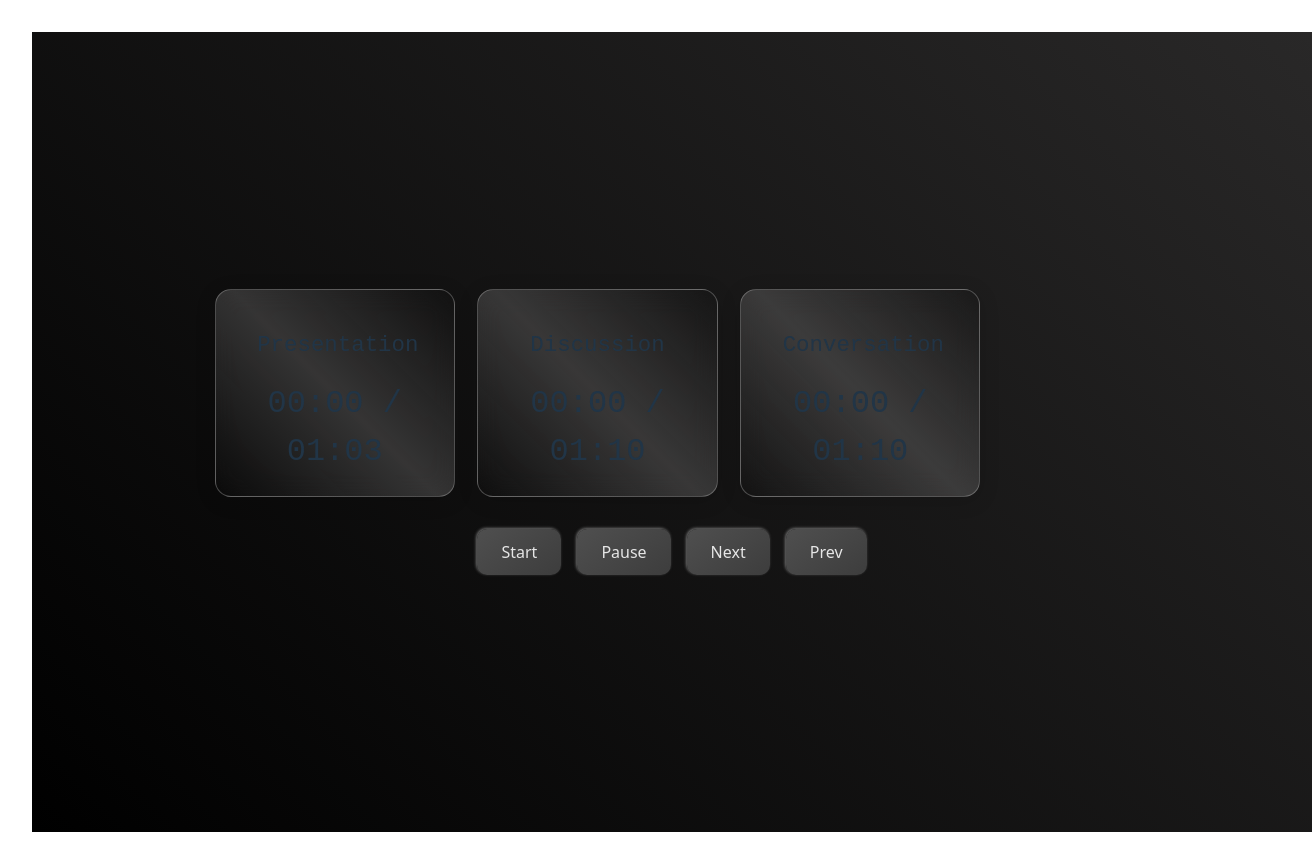
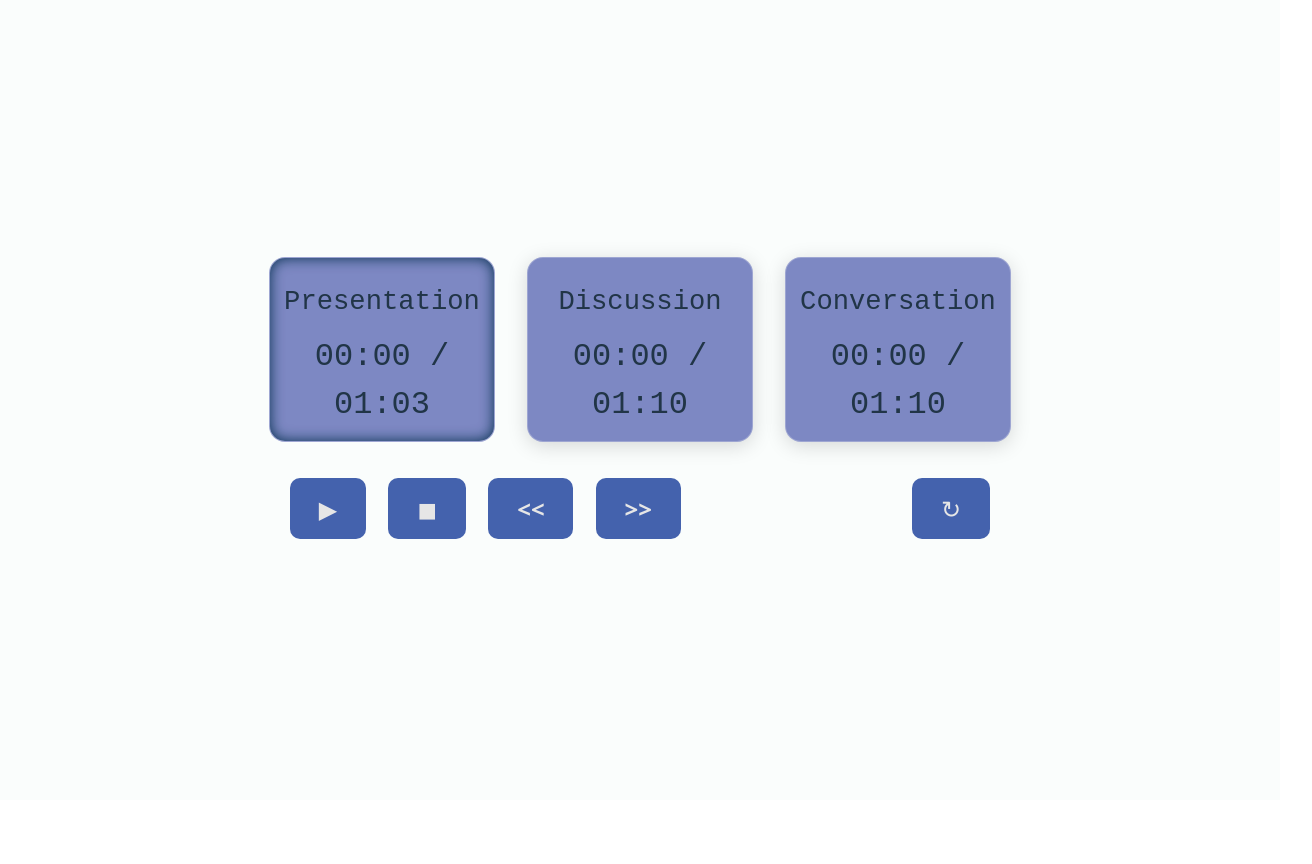
Before and after one commit to blitheryjibits/multi-timer, a React (Vite) app: page / in a window 1280 px wide. Shown: the whole page, 1312 px wide, since content can reach past the window. After the commit the page ends 800 px from the top, so only its background shows below. Built offline with nearby package versions, Linux system fonts and the light colour scheme.

Commit message:
Layout refactor - color theme change and button icons added

```diff
--- a/src/App.css
+++ b/src/App.css
@@ -1,9 +1,10 @@
 #root {
-  max-width: 1280px;
-  margin: 0 auto;
-  padding: 2rem;
+  max-width: 100vw;
+  margin: 0;
+  padding: 0;
   text-align: center;
   box-sizing: border-box;
+  background: #f7fcfba5;
 }
 
 .app-container {
@@ -13,38 +14,35 @@
   align-items: center;
   height: 100vh;
   width: 100vw;
-  background: linear-gradient(45deg, #000000, #292828 );
-
 }
 
 .timer-container {
   display: flex;
   flex-direction: row;
-  gap: 1.4rem;
-  padding:1rem;
+  justify-content: center;
+  width: clamp(600px, 70%, 1000px);
+  gap: 2rem;
+  padding: 1rem;
 }
+
 .timer-card {
-  padding: 1.2em;
-  background: linear-gradient(45deg, rgba(13, 13, 13, 0.15), rgba(133, 132, 132, 0.326), rgba(13, 13, 13, 0.15));
-  backdrop-filter: blur(12px);
-  -webkit-backdrop-filter: blur(20px);
+  position: relative;
+  overflow: hidden;
+  display: flex;
+  flex-direction: column;
+  align-items: center;
+  padding: .75rem;
+  background: #7d88c3;
   border-radius: 16px;
   border: 1px solid rgba(255, 255, 255, 0.25);
   box-shadow: 0 4px 20px rgba(0, 0, 0, 0.15);
-  width: clamp(200px, 20%, 350px);
+  width: clamp(200px, 10rem, 300px);
   cursor: default;
 }
+
 .timer-card-header {
-  font: 1.4rem 'Roboto Mono', monospace;
-  padding: 1.4rem;
-}
-
-.timer {
-  background-color: #21215b;
+  font: 1.7rem 'Roboto Mono', monospace;
   padding: 1rem;
-  display: flex;
-  justify-content: center;
-  align-items: center;
 }
 
 .time {
@@ -53,67 +51,78 @@
 }
 
 .timer-card.active {
-box-shadow: 0 0 5px 5px rgba(255, 237, 220, 0.3);
+box-shadow: inset 0 0 14px #06304f;
 transition:box-shadow 300ms ease-in-out;
 
 }
 
-.timer-card.passed {
-  background: linear-gradient(
-      135deg,
-      rgba(255, 0, 150, 0.15),
-      rgba(255, 179, 107, 0.15)
-    );
-  backdrop-filter: blur(12px);
-  -webkit-backdrop-filter: blur(12px);
+.timer-card::before {
+  content: "";
+  position: absolute;
+  inset: 0;
+  border-radius: 16px;
+  background: #191149;
+  background-size: 200% 200%;
+  opacity: 0;
+  transition: opacity 1000ms ease-in;
+  pointer-events: none;
+  z-index: -1; }
 
-  border: 1px solid rgba(255, 255, 255, 0.35);
-
-  /* Optional subtle pearlescent shimmer */
-  background-size: 200% 200%;
-  animation: pearlescentShift 8s ease infinite;
-}
-
-@keyframes pearlescentShift {
-  0% {
-    background-position: 0% 50%;
-  }
-  50% {
-    background-position: 100% 50%;
-  }
-  100% {
-    background-position: 0% 50%;
-  }
-}
-
+ /* When .passed is added, fade the layer in */
+ .timer-card.passed::before { opacity: .2; }
 
 .button-container {
   display: flex;
   flex-direction: row;
-  gap: 1rem;
-  padding: 1rem;
+  justify-content: center;
+  width: clamp(500px, 60%, 700px);
+  gap: 1.4rem;
+  padding: 1.2rem;
 }
 
-.button {
-  padding: 0.75rem 1.5rem;
+.button-container .button {
+  padding: .9rem 1.8rem;
   border-radius: 10px;
   border: none;
-  font-size: 1rem;
-  font-weight: 500;
+  font-size: 1.5rem;
+  font-weight: bold;
   cursor: pointer;
-
-  background: linear-gradient(145deg, #4f4f4f, #3d3d3d);
+  background: #4462ad;
   color: #e6e6e6;
-  box-shadow: -1px -1px 3px rgba(177, 176, 176, 0.6);
-  transition: all 0.2s ease;
+  transition: all 0.3s ease;
 }
 
-.button:hover {
-  box-shadow: 2px 2px 4px rgba(0,0,0,0.14),
-              -2px -2px 4px rgba(193, 191, 191, 0.5);
+.button-container .button:last-child {
+  margin-left: auto;
 }
 
-.button:active {
-  transform: translateY(0);
-  box-shadow: inset -2px -2px 5px rgba(82, 82, 82, 0.4);
+.button:hover:not(:active) {
+  box-shadow: inset 0 0 8px #191149;
 }
+
+.button:active, button:focus {
+  border:none;
+  outline:none;
+}
+
+
+@media (max-width: 600px) {
+  .timer-container {
+    flex-direction: column;
+    align-items: center;
+  }
+
+  .button-container {
+    flex-direction: row;
+    width: 50%;
+    padding: 0;
+    justify-content: center;
+    flex-wrap: wrap;
+    align-items: center;
+  }
+
+  .button-container .button:last-child {
+  margin-left: 0;
+}
+
+}
--- a/src/App.tsx
+++ b/src/App.tsx
@@ -1,9 +1,10 @@
-import { useState } from 'react'
+import { useRef, useState } from 'react'
 
 import './App.css'
 import { TimerContainer } from './components/TimerContainer'
 
 function App() {
+  const timerContainerRef = useRef<{ resetAll: () => void }>(null)
   const [currentTimer, setCurrentTimer] = useState(0)
   const [isRunning, setIsRunning] = useState(false)
   const timers = [
@@ -33,10 +34,17 @@ function App() {
       if (currentTimer < timers.length) nextTimer()
   }
 
+  const reset = () => {
+    timerContainerRef.current?.resetAll()
+    setCurrentTimer(0);
+    setIsRunning(false);
+  }
+
   return (
     <>
       <div className="app-container">
           <TimerContainer
+            ref={timerContainerRef}
             timers={timers}
             isRunning={isRunning}
             onComplete={onComplete}
@@ -44,10 +52,11 @@ function App() {
             />
 
         <div className="button-container">
-          <button type="button" className="button" onClick={startTimer}>Start</button>
-          <button type="button" className="button" onClick={pauseTimer}>Pause</button>
-          <button type="button" className="button" onClick={nextTimer}>Next</button>
-          <button type="button" className="button" onClick={prevTimer}>Prev</button>
+          <button type="button" className="button str" onClick={startTimer}>▶</button>
+          <button type="button" className="button stp" onClick={pauseTimer}>◼</button>
+          <button type="button" className="button prv" onClick={prevTimer}>&lt;&lt;</button>
+          <button type="button" className="button nxt" onClick={nextTimer}>&gt;&gt;</button>
+          <button type="button" className="button rst" onClick={reset}>↻</button>
         </div>
       </div>
 
--- a/src/components/Timer.tsx
+++ b/src/components/Timer.tsx
@@ -1,18 +1,24 @@
-import React, { useState, useEffect, useRef } from 'react'
+import React, { useState, useEffect, useRef, useImperativeHandle, forwardRef } from 'react'
 
 type Timer = {
     duration: number
     isActive: boolean
     onComplete: () => void
     title?: string | null
+    isSelected?: boolean
 }
 
-export const Timer: React.FC<Timer> = ({ duration, isActive, onComplete, title }) => {
+export const Timer = forwardRef<{ reset: () => void }, Timer> (({ duration, isActive, onComplete, title, isSelected }, ref) => {
     const [timePassed, setTimePassed] = useState(0)
-    // const [timeString, setTimeString] = useState('00:00');
     const intervalRef = useRef<number | null>(null)
     const completedRef = useRef(false)
 
+    useImperativeHandle(ref, () => ({
+        reset: () => {
+            setTimePassed(0)
+            completedRef.current = false
+        }
+    }))
 
     useEffect(() => {
         // if paused or not active, clear any running interval
@@ -64,7 +70,7 @@ const formatTime = (t: number) => {
 
 
     return (
-        <div className={`timer-card ${isActive ? "active" : "" } ${duration-60 < timePassed ? "passed" : ""}`}>
+        <div className={`timer-card ${isSelected ? "active" : "" } ${duration-60 < timePassed ? "passed" : ""}`}>
             {title && <div className="timer-card-header">{title}</div>}
             <div className="timer-card-body">
                 <div className="time">
@@ -73,4 +79,4 @@ const formatTime = (t: number) => {
             </div>
         </div>
     )
-}
+})
--- a/src/components/TimerContainer.tsx
+++ b/src/components/TimerContainer.tsx
@@ -1,4 +1,5 @@
 import { Timer } from '../components/Timer'
+import { useRef, forwardRef, useImperativeHandle } from 'react'
 
 type TimerContainer = {
     timers: {
@@ -11,7 +12,16 @@ type TimerContainer = {
     currentTimer: number,
 }
 
-export const TimerContainer: React.FC<TimerContainer> = ({ timers, isRunning, onComplete, currentTimer}) => {
+export const TimerContainer = forwardRef<{ resetAll: () => void }, TimerContainer>(
+    ({ timers, isRunning, onComplete, currentTimer }, ref) => {
+
+    const timerRefs = useRef<{ [key: number]: { reset: () => void }}>({})
+
+    useImperativeHandle(ref, () => ({
+        resetAll: () => {
+            Object.values(timerRefs.current).forEach(timer => timer?.reset())
+        }
+    }))
 
     return (
         <div className="timer-container">
@@ -22,8 +32,12 @@ export const TimerContainer: React.FC<TimerContainer> = ({ timers, isRunning, on
                 title={timer.title || "Timer"}
                 duration={timer.duration}
                 isActive={isRunning && currentTimer === timer.id}
+                isSelected={currentTimer === timer.id}
                 onComplete={onComplete}
+                ref={(instance) => {
+                    if (instance) timerRefs.current[timer.id] = instance;
+                }}
                 />)})}
         </div>
     )
-}
+})
```
